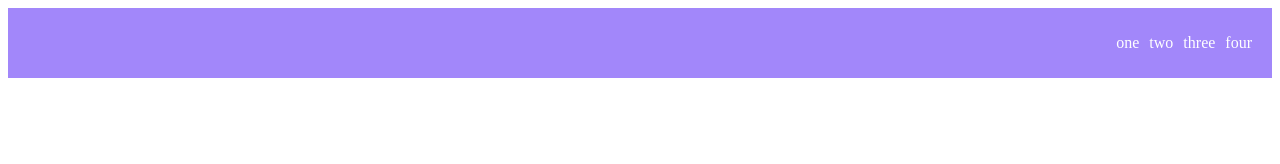
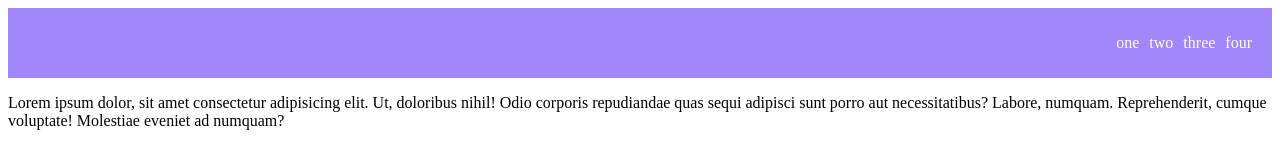
Before and after one commit to baeggoose/Sass, a plain HTML site: page index.html in a window 1280 px wide. Drawn offline with nearby package versions, Linux system fonts and the light colour scheme; files that its build step writes are made by us from their sources.

Commit message:
Sass 속성 Nesting

```diff
--- a/index.html
+++ b/index.html
@@ -5,6 +5,7 @@
     <link rel="stylesheet" href="style/style.css" />
   </head>
   <body>
+    <!-- ex-1 -->
     <nav>
       <ul>
         <li>one</li>
@@ -13,5 +14,12 @@
         <li>four</li>
       </ul>
     </nav>
+    <!-- ex-2 -->
+    <p class="background-img">
+      Lorem ipsum dolor, sit amet consectetur adipisicing elit. Ut, doloribus
+      nihil! Odio corporis repudiandae quas sequi adipisci sunt porro aut
+      necessitatibus? Labore, numquam. Reprehenderit, cumque voluptate!
+      Molestiae eveniet ad numquam?
+    </p>
   </body>
 </html>
--- a/src/output.css
+++ b/src/output.css
@@ -1,3 +1,8 @@
+@charset "UTF-8";
+/*
+여러줄 주석이며
+이 주석은 css로 변환될 때 보입니다.
+*/
 nav {
   background: #a287fa;
   padding: 10px;
```
Also changed, not shown: SCSS/style.scss (+7 -0 lines), SCSS/style.css, 1 other file.
